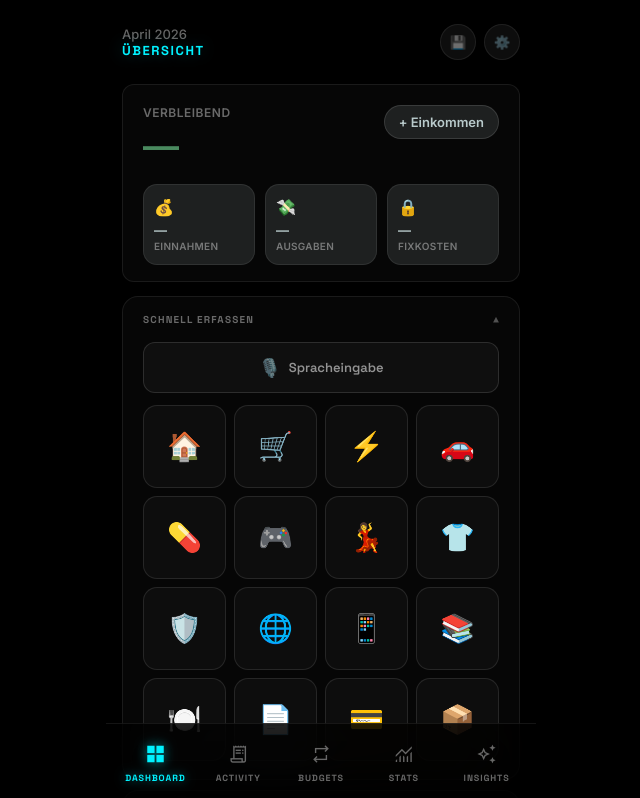
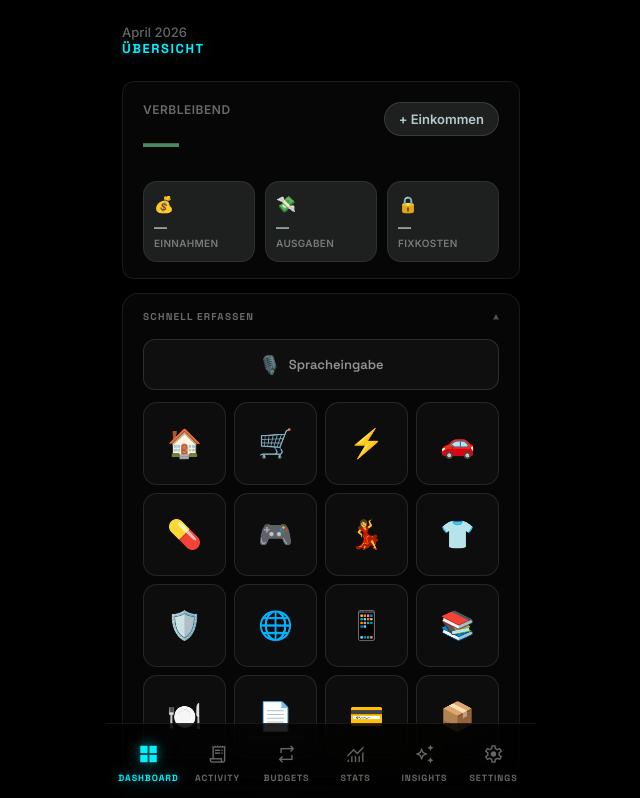
Before and after one commit to sarkaut2000/sparfuchs-web, a React (Vite) app: page / in a window 1280 px wide. Shown: the top 798 px of the page, without its empty margins (319-959 px from the left). Built offline with nearby package versions, Linux system fonts and the light colour scheme.

Commit message:
Settings und Export in untere Navigation verschoben, Header-Buttons entfernt

```diff
--- a/src/App.tsx
+++ b/src/App.tsx
@@ -10,11 +10,12 @@ import { getAlleDesigns, NAV_KEYS } from './lib/icons';
 import './index.css';
 
 const DEFAULT_NAV = [
-  { path: '/',            key: NAV_KEYS.home,        icon: 'grid_view',    label: 'Dashboard'  },
-  { path: '/verlauf',     key: NAV_KEYS.verlauf,      icon: 'receipt_long', label: 'Activity'   },
-  { path: '/fixkosten',   key: NAV_KEYS.fixkosten,    icon: 'repeat',       label: 'Budgets'    },
-  { path: '/statistiken', key: NAV_KEYS.statistiken,  icon: 'monitoring',   label: 'Stats'      },
-  { path: '/analyse',     key: 'nav_analyse',          icon: 'auto_awesome', label: 'Insights'   },
+  { path: '/',              key: NAV_KEYS.home,        icon: 'grid_view',    label: 'Dashboard'  },
+  { path: '/verlauf',       key: NAV_KEYS.verlauf,     icon: 'receipt_long', label: 'Activity'   },
+  { path: '/fixkosten',     key: NAV_KEYS.fixkosten,   icon: 'repeat',       label: 'Budgets'    },
+  { path: '/statistiken',   key: NAV_KEYS.statistiken, icon: 'monitoring',   label: 'Stats'      },
+  { path: '/analyse',       key: 'nav_analyse',         icon: 'auto_awesome', label: 'Insights'   },
+  { path: '/einstellungen', key: 'nav_settings',        icon: 'settings',     label: 'Settings'   },
 ];
 
 function Nav() {
@@ -55,8 +56,6 @@ function Nav() {
 }
 
 function Layout() {
-  const location = useLocation();
-  const showNav = !['/einstellungen'].includes(location.pathname);
   return (
     <div className="app">
       <Routes>
@@ -67,7 +66,7 @@ function Layout() {
         <Route path="/analyse"        element={<Analyse />} />
         <Route path="/einstellungen"  element={<Einstellungen />} />
       </Routes>
-      {showNav && <Nav />}
+      <Nav />
     </div>
   );
 }
--- a/src/pages/Dashboard.tsx
+++ b/src/pages/Dashboard.tsx
@@ -1,5 +1,4 @@
 import { useState, useEffect, useRef } from 'react';
-import { useNavigate } from 'react-router-dom';
 import {
   getAusgaben, getFixkosten, getAusgabenFuerMonat,
   summeNachKategorie, saveAusgabe, saveFixkosten,
@@ -34,7 +33,6 @@ const KATEGORIE_KEYWORDS: Record<string, string[]> = {
 };
 
 export default function Dashboard() {
-  const navigate = useNavigate();
   const [ausgaben, setAusgaben] = useState<Ausgabe[]>([]);
   const [fixkosten, setFixkosten] = useState<Fixkosten[]>([]);
   const [designs, setDesigns] = useState(getKategorieDesigns());
@@ -292,30 +290,7 @@ export default function Dashboard() {
           <div style={{ fontSize: 13, color: 'var(--text3)', fontWeight: 500 }}>{MONATSNAMEN[d.getMonth()]} {d.getFullYear()}</div>
           <h1 className="page-title">Übersicht</h1>
         </div>
-        <div style={{ display: 'flex', gap: 8 }}>
-          <button
-            className="header-btn"
-            title="Daten exportieren (Backup)"
-            onClick={() => {
-              const data = {
-                ausgaben:    localStorage.getItem('sparfuchs_ausgaben'),
-                fixkosten:   localStorage.getItem('sparfuchs_fixkosten'),
-                einkommen:   localStorage.getItem('sparfuchs_einkommen'),
-                kategorien:  localStorage.getItem('sparfuchs_kategorien'),
-                icons:       localStorage.getItem('sparfuchs_icons'),
-                reihenfolge: localStorage.getItem('sparfuchs_kat_order'),
-              };
-              const blob = new Blob([JSON.stringify(data, null, 2)], { type: 'application/json' });
-              const url = URL.createObjectURL(blob);
-              const a = document.createElement('a');
-              a.href = url;
-              a.download = `sparfuchs-backup-${new Date().toISOString().slice(0,10)}.json`;
-              a.click();
-              URL.revokeObjectURL(url);
-            }}
-          >💾</button>
-          <button className="header-btn" onClick={() => navigate('/einstellungen')} title="Einstellungen">⚙️</button>
-        </div>
+        <div />
       </div>
 
       {/* ── Budget-Karte (Einnahmen / Ausgaben / Verbleibend) ── */}
--- a/src/pages/Einstellungen.tsx
+++ b/src/pages/Einstellungen.tsx
@@ -1,5 +1,4 @@
 import { useState, useRef } from 'react';
-import { useNavigate } from 'react-router-dom';
 import {
   getAlleKategorien, getKategorie,
   addCustomKategorie, deleteCustomKategorie, zufaelligeFarbe
@@ -29,7 +28,6 @@ type EditTyp = 'kategorie' | 'nav' | 'app';
 const EMOJI_VORSCHLAEGE = ['🏠','🛒','⚡','🚗','💊','🎮','💃','👕','🛡️','🌐','📱','📚','🍽️','📄','💳','📦','🎵','🐶','🌿','✈️','🏋️','🎨','📷','🎸','🍕','☕','🎁','🌍','💰','🏦'];
 
 export default function Einstellungen() {
-  const navigate = useNavigate();
   const [designs, setDesigns] = useState(getAlleDesigns());
   const [kategorien, setKategorien] = useState<KategorieDefinition[]>(getAlleKategorien());
   const [editKey, setEditKey] = useState<string | null>(null);
@@ -267,9 +265,10 @@ export default function Einstellungen() {
   return (
     <div className="page">
       <div className="page-header">
-        <button className="header-btn" onClick={() => navigate(-1)}>←</button>
-        <h1 className="page-title">Einstellungen</h1>
-        <div style={{ width: 36 }} />
+        <div>
+          <h1 className="page-title">Einstellungen</h1>
+        </div>
+        <div />
       </div>
 
       {/* ── Kategorien verwalten ── */}
```
